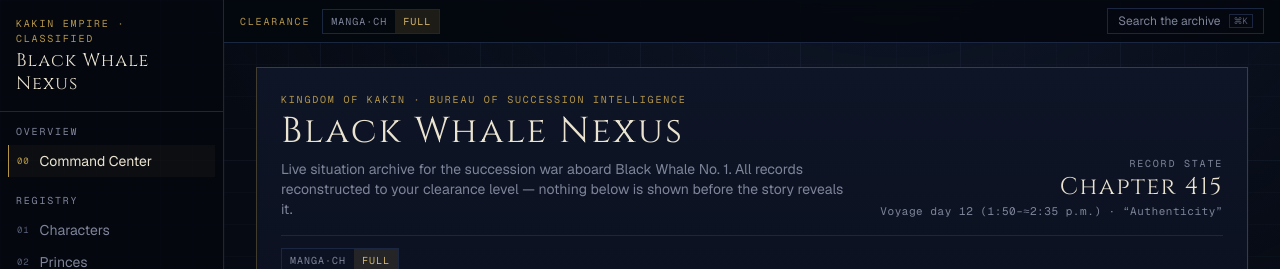
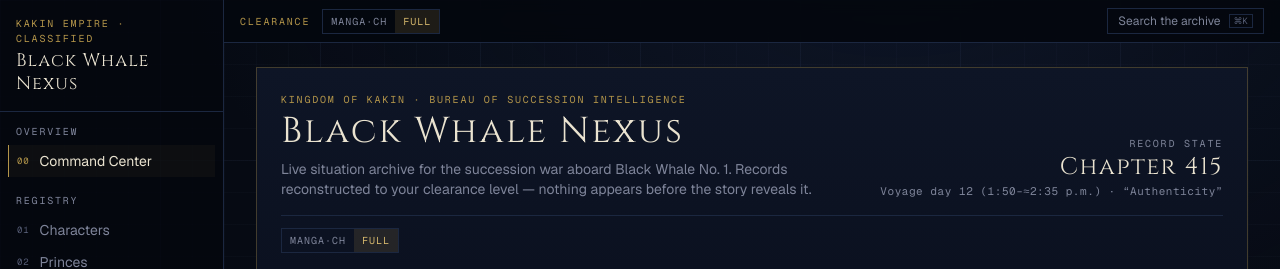
Before and after one commit to SarKurd/Black-Whale-Nexus, a Next.js app: page / in a window 1280 px wide. Shown: the top 269 px of the page. Built offline with nearby package versions, Linux system fonts and the light colour scheme; no server answers.

Commit message:
refine home masthead wrapping

```diff
--- a/src/app/page.tsx
+++ b/src/app/page.tsx
@@ -166,11 +166,11 @@ export default function CommandCenter() {
             </h1>
             <p className="mt-2 max-w-xl text-sm text-muted">
               Live situation archive for the succession war aboard Black Whale
-              No.&nbsp;1. All records reconstructed to your clearance level —
-              nothing below is shown before the story reveals it.
+              No.&nbsp;1. Records reconstructed to your clearance level —
+              nothing appears before the story reveals it.
             </p>
           </div>
-          <div className="text-right">
+          <div className="ml-auto min-w-0 max-w-full text-right">
             <div className="intel-label">Record state</div>
             <div className="royal-heading text-2xl text-gold-bright">
               {preArc ? "Pre-voyage" : `Chapter ${ch}`}
```
